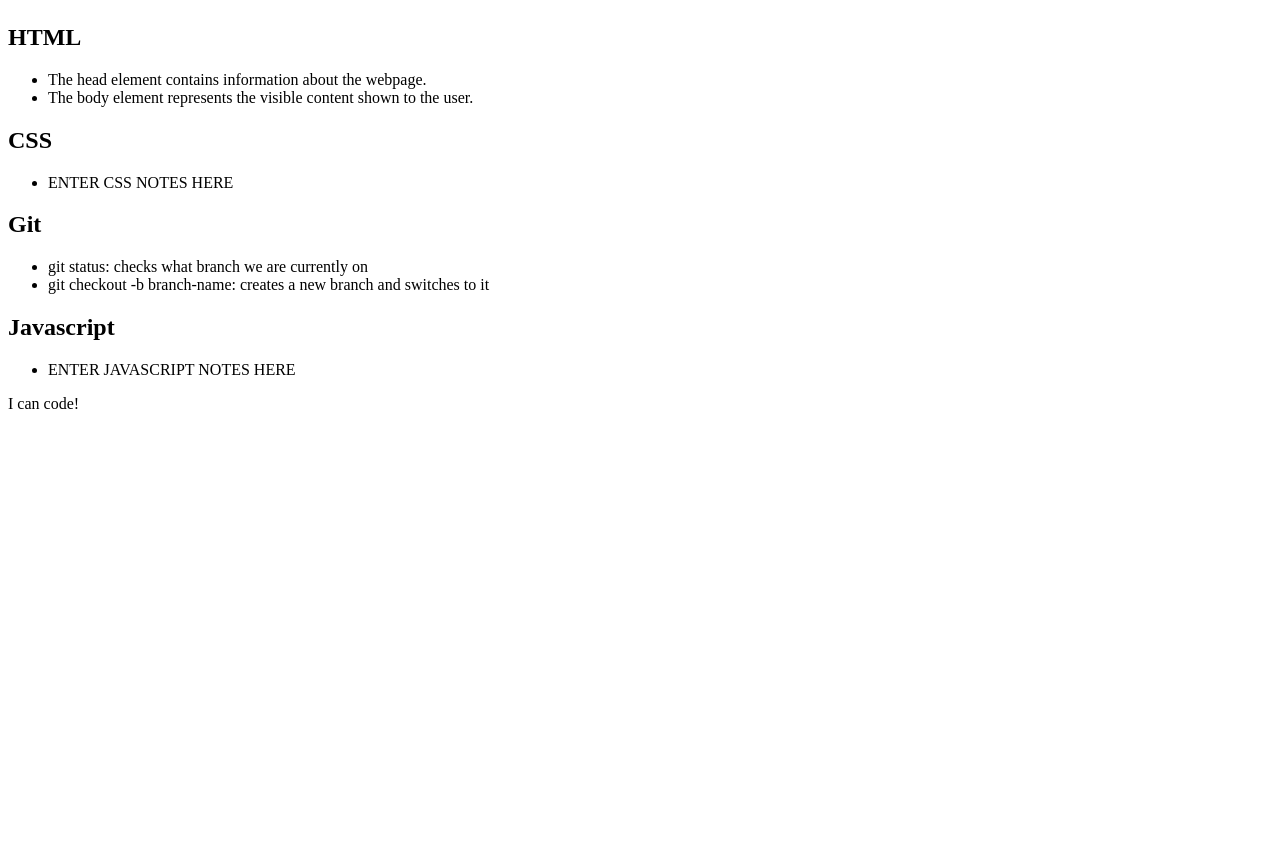
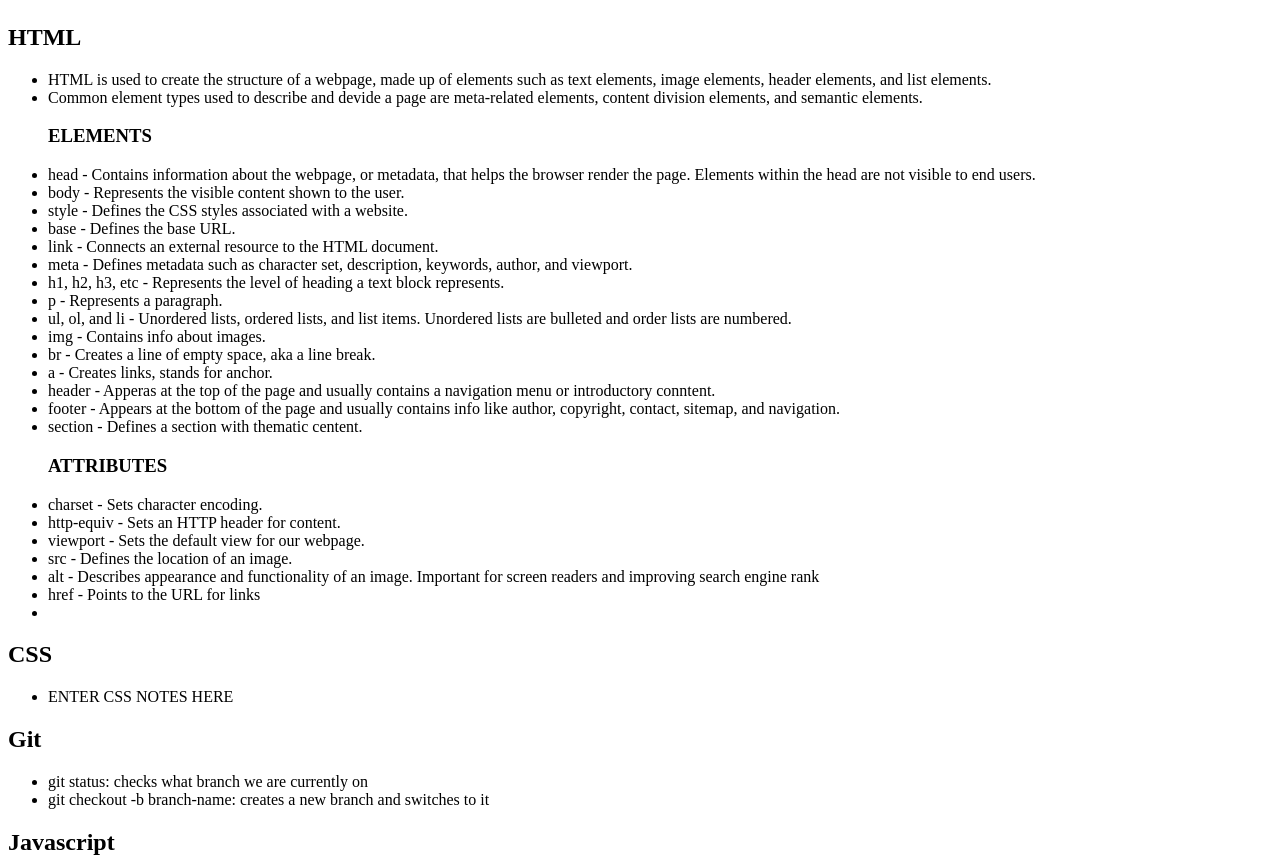
Before and after one commit to dakotablanchard/prework-study-guide, a plain HTML site: page starter-code/index.html in a window 1280 px wide. Shown: the part 856-1724 px from the top of the page. Before the commit the page ends 1285 px from the top, so only its background shows below. Drawn offline with Linux system fonts and the light colour scheme.

Commit message:
added more content to HTML file

```diff
--- a/starter-code/index.html
+++ b/starter-code/index.html
@@ -16,8 +16,39 @@
       <section class="card" id="html-section">
         <h2>HTML</h2>
         <ul>
-          <li>The head element contains information about the webpage.</li>
-          <li>The body element represents the visible content shown to the user.</li>
+          <li>HTML is used to create the structure of a webpage, made up of elements such as
+            text elements, image elements, header elements, and list elements.</li>
+          <li>Common element types used to describe and devide a page are meta-related elements,
+            content division elements, and semantic elements.</li>
+
+          <h3>ELEMENTS</h3>
+          <li>head - Contains information about the webpage, or metadata, that helps the browser render the page.
+            Elements within the head are not visible to end users.
+          </li>
+          <li>body - Represents the visible content shown to the user.</li>
+          <li>style - Defines the CSS styles associated with a website.</li>
+          <li>base - Defines the base URL.</li>
+          <li>link - Connects an external resource to the HTML document.</li>
+          <li>meta - Defines metadata such as character set, description, keywords, author, and viewport.</li>
+          <li>h1, h2, h3, etc - Represents the level of heading a text block represents.</li>
+          <li>p - Represents a paragraph.</li>
+          <li>ul, ol, and li - Unordered lists, ordered lists, and list items. Unordered lists are bulleted and order lists are numbered.</li>
+          <li>img - Contains info about images.</li>
+          <li>br - Creates a line of empty space, aka a line break.</li>
+          <li>a - Creates links, stands for anchor.</li>
+          <li>header - Apperas at the top of the page and usually contains a navigation menu or introductory conntent.</li>
+          <li>footer - Appears at the bottom of the page and usually contains info like author, copyright, contact, sitemap, and navigation.</li>
+          <li>section - Defines a section with thematic centent.</li>
+
+          <h3>ATTRIBUTES</h3>
+          <li>charset - Sets character encoding.</li>
+          <li>http-equiv - Sets an HTTP header for content.</li>
+          <li>viewport - Sets the default view for our webpage.</li>
+          <li>src - Defines the location of an image.</li>
+          <li>alt - Describes appearance and functionality of an image. Important for screen readers and improving search engine rank</li>
+          <li>href - Points to the URL for links</li>
+
+          <li></li>
         </ul>
       </section>
 
```
